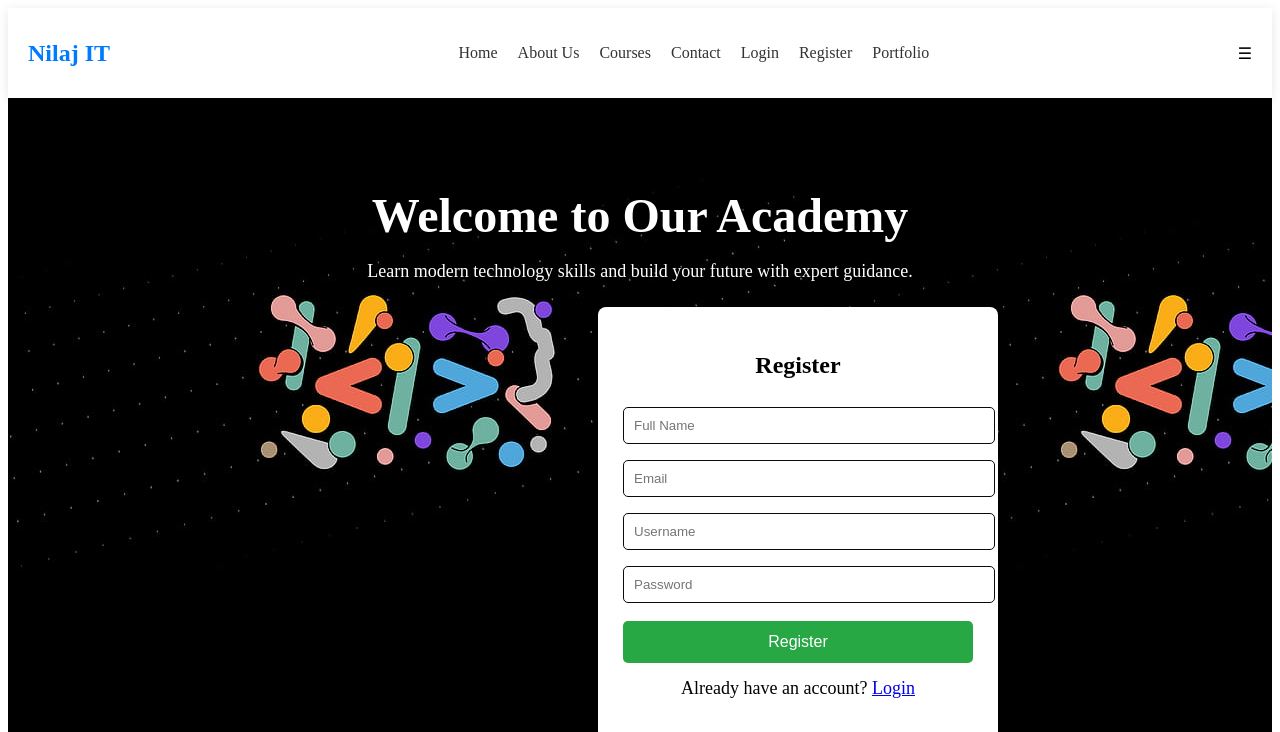
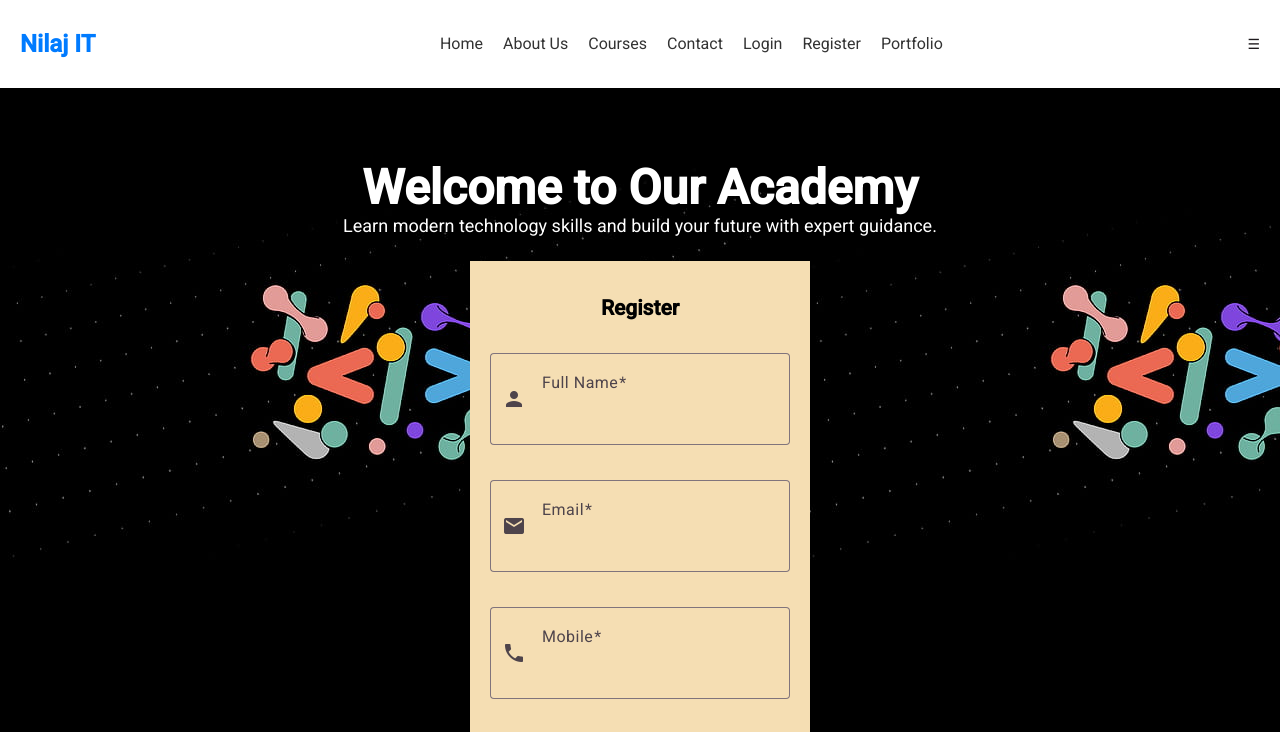
Before and after one commit to nilajcoder/Academy, an Angular app in the folder Academy/: page /register in a window 1280 px wide. Shown: the top 732 px of the page. Built offline with nearby package versions, Linux system fonts and the light colour scheme.

Commit message:
registermatform

```diff
--- a/Academy/angular.json
+++ b/Academy/angular.json
@@ -28,6 +28,7 @@
               "src/assets"
             ],
             "styles": [
+              "src/custom-theme.scss",
               "src/styles.css"
             ],
             "server": "src/main.server.ts",
--- a/Academy/package.json
+++ b/Academy/package.json
@@ -24,10 +24,12 @@
   "private": true,
   "packageManager": "npm@11.0.0",
   "dependencies": {
+    "@angular/cdk": "^21.0.1",
     "@angular/common": "^21.0.0",
     "@angular/compiler": "^21.0.0",
     "@angular/core": "^21.0.0",
     "@angular/forms": "^21.0.0",
+    "@angular/material": "^21.0.1",
     "@angular/platform-browser": "^21.0.0",
     "@angular/platform-server": "^21.0.0",
     "@angular/router": "^21.0.0",
--- a/Academy/src/component/register/register.css
+++ b/Academy/src/component/register/register.css
@@ -8,15 +8,7 @@ body {
     margin: 0;
 }
 
-.register-box {
-    background: #ffffff;
-    width: 350px;
-    padding: 25px;
-    border-radius: 8px;
-    box-shadow: 0 0 12px rgba(0, 0, 0, 0.15);
-    margin-left: 550px;
 
-}
 
 .register-box h2 {
     text-align: center;
@@ -25,7 +17,7 @@ body {
 }
 
 .register-box input {
-    width: 100%;
+    width: 50%;
     padding: 10px;
     margin: 8px 0;
     border: 1px solid #0e0a0a;
@@ -48,16 +40,37 @@ body {
     background: #1e7e34;
 }
 
-.link {
-    text-align: center;
-    margin-top: 15px;
-}
+
 
 .register-box .link p {
     color: black;
     /* Makes it visible */
     text-align: center;
     margin-top: 10px;
+}
+
+
+.register-box {
+    background-color: wheat;
+  width: 300px;
+  margin: auto;
+  display: flex;
+  flex-direction: column;
+  gap: 15px;
+  padding: 20px;
+}
+
+.full-width {
+  width: 100%;
+}
+
+.title {
+  text-align: center;
+  margin-bottom: 10px;
+}
+
+.link {
+  text-align: center;
 }
 
 /* Navbar */
--- a/Academy/src/component/register/register.html
+++ b/Academy/src/component/register/register.html
@@ -24,21 +24,47 @@
         <h1>Welcome to Our Academy</h1>
         <p>Learn modern technology skills and build your future with expert guidance.</p>
         <form class="register-box" (ngSubmit)="onRegister()">
-            <h2>Register</h2>
 
-            <input type="text" placeholder="Full Name" [(ngModel)]="fullname" name="fullname" required>
 
-            <input type="email" placeholder="Email" [(ngModel)]="email" name="email" required>
+              <h2 class="title">Register</h2>
 
-            <input type="text" placeholder="Username" [(ngModel)]="username" name="username" required>
+  <!-- Full Name -->
+  <mat-form-field appearance="outline" class="full-width">
+    <mat-label>Full Name</mat-label>
+    <mat-icon matPrefix>person</mat-icon>
+    <input matInput [(ngModel)]="fullname" name="fullname" required>
+  </mat-form-field>
 
-            <input type="password" placeholder="Password" [(ngModel)]="password" name="password" required>
+  <!-- Email -->
+  <mat-form-field appearance="outline" class="full-width">
+    <mat-label>Email</mat-label>
+    <mat-icon matPrefix>email</mat-icon>
+    <input matInput type="email" [(ngModel)]="email" name="email" required>
+  </mat-form-field>
 
-            <button type="submit">Register</button>
+  <!-- Mobile -->
+  <mat-form-field appearance="outline" class="full-width">
+    <mat-label>Mobile</mat-label>
+    <mat-icon matPrefix>phone</mat-icon>
+    <input matInput [(ngModel)]="mobile" name="mobile" required>
+  </mat-form-field>
 
-            <div class="link">
-                <p>Already have an account? <a routerLink="/login">Login</a></p>
-            </div>
+  <!-- Password -->
+  <mat-form-field appearance="outline" class="full-width">
+    <mat-label>Password</mat-label>
+    <mat-icon matPrefix>lock</mat-icon>
+    <input matInput type="password" [(ngModel)]="password" name="password" required>
+  </mat-form-field>
+
+  <!-- Submit Button -->
+  <button mat-raised-button color="primary" class="full-width">Register</button>
+
+  <div class="link">
+    <p>Already have an account?
+      <a routerLink="/login">Login</a>
+    </p>
+  </div>
+
         </form>
         <button routerLink="/register" class="btn-primary">Get Started</button>
     </div>
--- a/Academy/src/component/register/register.ts
+++ b/Academy/src/component/register/register.ts
@@ -3,11 +3,24 @@ import { Component } from '@angular/core';
 import { FormsModule } from '@angular/forms';
 import { BrowserModule } from '@angular/platform-browser';
 import { RouterModule } from '@angular/router';
+import { MatFormFieldModule } from '@angular/material/form-field';
+import { MatInputModule } from '@angular/material/input';
+import { MatIconModule } from '@angular/material/icon';
 
 @Component({
   selector: 'app-register',
-   standalone: true,
-  imports: [RouterModule ,CommonModule, FormsModule ],
+  imports: [
+    RouterModule ,
+    CommonModule,
+     FormsModule,
+     MatFormFieldModule,
+
+     MatInputModule,
+     MatIconModule
+
+
+   ],
+
   templateUrl: './register.html',
   styleUrls: ['./register.css'],
 })
@@ -16,13 +29,13 @@ export class Register {
 
   fullname: string = '';
     email: string = '';
-    username: string = '';
+    mobile: string = '';
     password: string = '';
 
     onRegister() {
         console.log("Full Name:", this.fullname);
         console.log("Email:", this.email);
-        console.log("Username:", this.username);
+        console.log("Username:", this.mobile);
         console.log("Password:", this.password);
     }
 
--- /dev/null
+++ b/Academy/src/custom-theme.scss
@@ -0,0 +1,20 @@
+@use '@angular/material' as mat;
+
+html {
+  @include mat.theme((
+    color: (
+      primary: mat.$magenta-palette,
+      tertiary: mat.$violet-palette,
+    ),
+    typography: Roboto,
+    density: 0,
+  ));
+}
+
+body {
+  color-scheme: light;
+  background-color: var(--mat-sys-surface);
+  color: var(--mat-sys-on-surface);
+  font: var(--mat-sys-body-medium);
+  margin: 0;
+}
--- a/Academy/src/index.html
+++ b/Academy/src/index.html
@@ -6,6 +6,8 @@
   <base href="/">
   <meta name="viewport" content="width=device-width, initial-scale=1">
   <link rel="icon" type="image/x-icon" href="favicon.ico">
+  <link href="https://fonts.googleapis.com/css2?family=Roboto:wght@300;400;500&display=swap" rel="stylesheet">
+  <link href="https://fonts.googleapis.com/icon?family=Material+Icons" rel="stylesheet">
 </head>
 <body>
   <app-root></app-root>
--- a/Academy/src/styles.css
+++ b/Academy/src/styles.css
@@ -1 +1,4 @@
 /* You can add global styles to this file, and also import other style files */
+
+html, body { height: 100%; }
+body { margin: 0; font-family: Roboto, "Helvetica Neue", sans-serif; }
```
Also changed, not shown: 1 other file (tests, documents, lock files or other folders).
